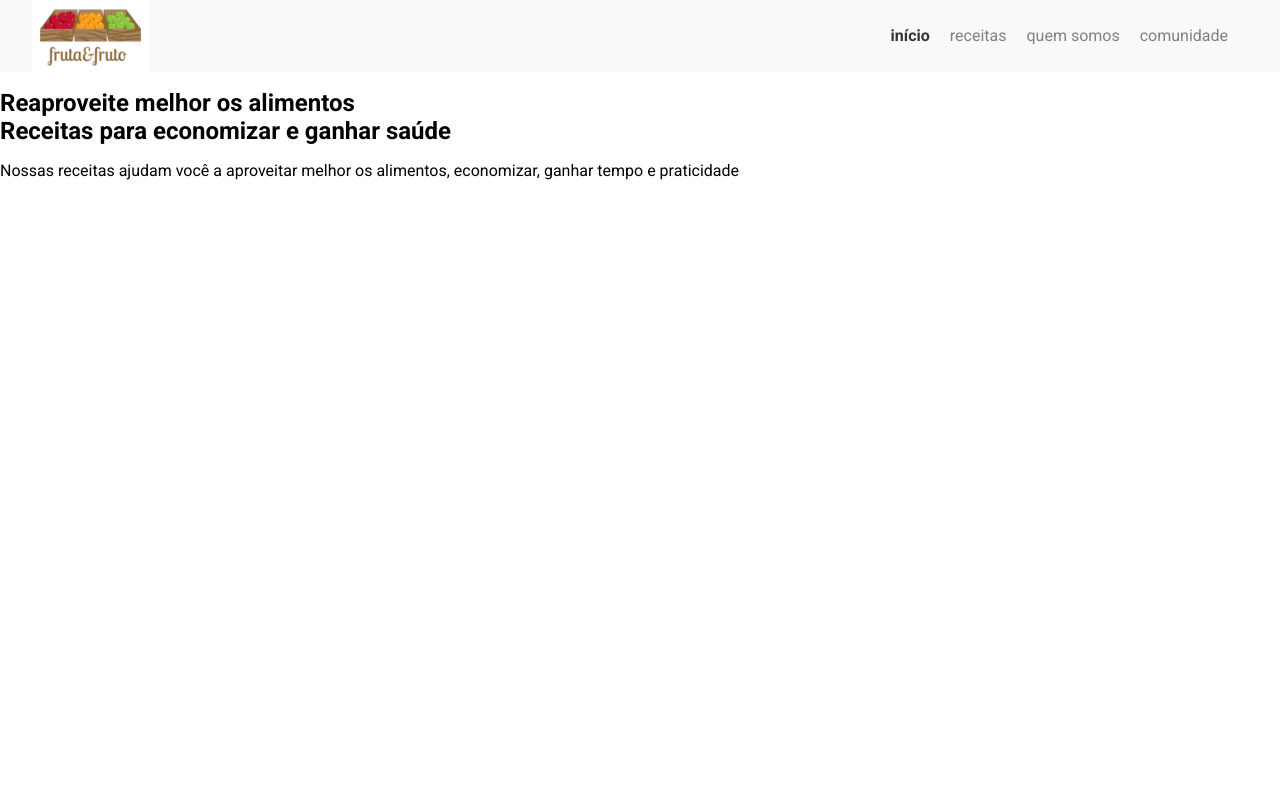
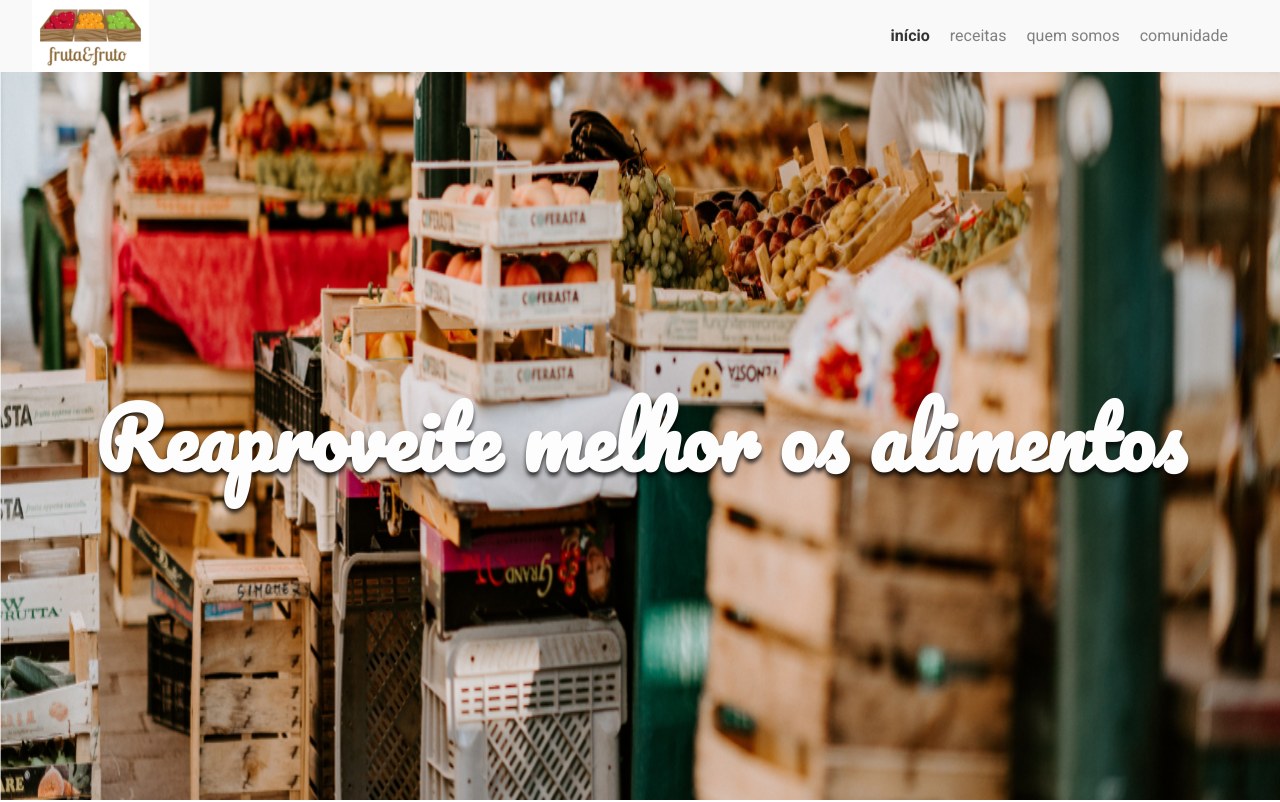
Before and after one commit to guacirita/fruta-e-fruto, a plain HTML site: page index.html in a window 1280 px wide. Shown: the top 802 px of the page. Drawn offline with Linux system fonts and the light colour scheme.

Commit message:
estilizando o banner e sobre

```diff
--- /dev/null
+++ b/assets/css/banner/banner-imagem.css
@@ -0,0 +1,4 @@
+.banner__imagem{
+    height: calc(100vh - 72px);
+    width: 100%;
+}
--- /dev/null
+++ b/assets/css/banner/banner-titulo.css
@@ -0,0 +1,13 @@
+.banner__titulo{
+    color: #fdfdfd;
+    font-family: Pacifico, cursive;
+    font-size: 5.0625rem;
+    position: absolute;
+    left: 50%;
+    text-shadow: 0 4px 4px rgba(0, 0, 0, 0.75);
+    top: 50%;
+    text-align: center;
+    transform: translate(-50%, -50%);
+    width: 100%;
+
+}
--- /dev/null
+++ b/assets/css/banner/banner.css
@@ -0,0 +1,3 @@
+.banner{
+    position: relative;
+}
--- /dev/null
+++ b/assets/css/sobre/sobre-descricao.css
@@ -0,0 +1,6 @@
+.sobre__descricao{
+    color: #595959;
+    font-size: 1.75rem;
+    font-weight: 100;
+
+}
--- /dev/null
+++ b/assets/css/sobre/sobre-titulo.css
@@ -0,0 +1,5 @@
+.sobre__titulo{
+    color: #8d0606;
+    font-family: Pacifico, cursive;
+    font-size: 3.1875rem;
+}
--- /dev/null
+++ b/assets/css/sobre/sobre.css
@@ -0,0 +1,4 @@
+.sobre{
+    text-align: center;
+    padding: 2.5rem;
+}
--- a/index.html
+++ b/index.html
@@ -13,6 +13,13 @@
     <link href="./assets/css/menu/menu-lista.css" rel="stylesheet" />
     <link href="./assets/css/menu/menu-item.css" rel="stylesheet" />
     <link href="./assets/css/menu/menu-link.css" rel="stylesheet" />
+    <link href="./assets/css/banner/banner.css" rel="stylesheet" >
+    <link href="./assets/css/banner/banner-titulo.css" rel="stylesheet">
+    <link href="./assets/css/banner/banner-imagem.css" rel="stylesheet" >
+    <link href="./assets/css/sobre/sobre.css" rel="stylesheet" >
+    <link href="./assets/css/sobre/sobre-titulo.css" rel="stylesheet" >
+    <link href="./assets/css/sobre/sobre-descricao.css" rel="stylesheet" >
+
 </head>
 
 <body>
@@ -28,7 +35,7 @@
         </nav>
     </header>
     <section class="banner">
-        <img class="banner__imagem" src="" alt="">
+        <img class="banner__imagem" src="./assets/img/banner.jpg" alt="caixas de frutas">
         <h2 class="banner__titulo">Reaproveite melhor os alimentos</h2>
     </section>
     <section class="sobre">
```
